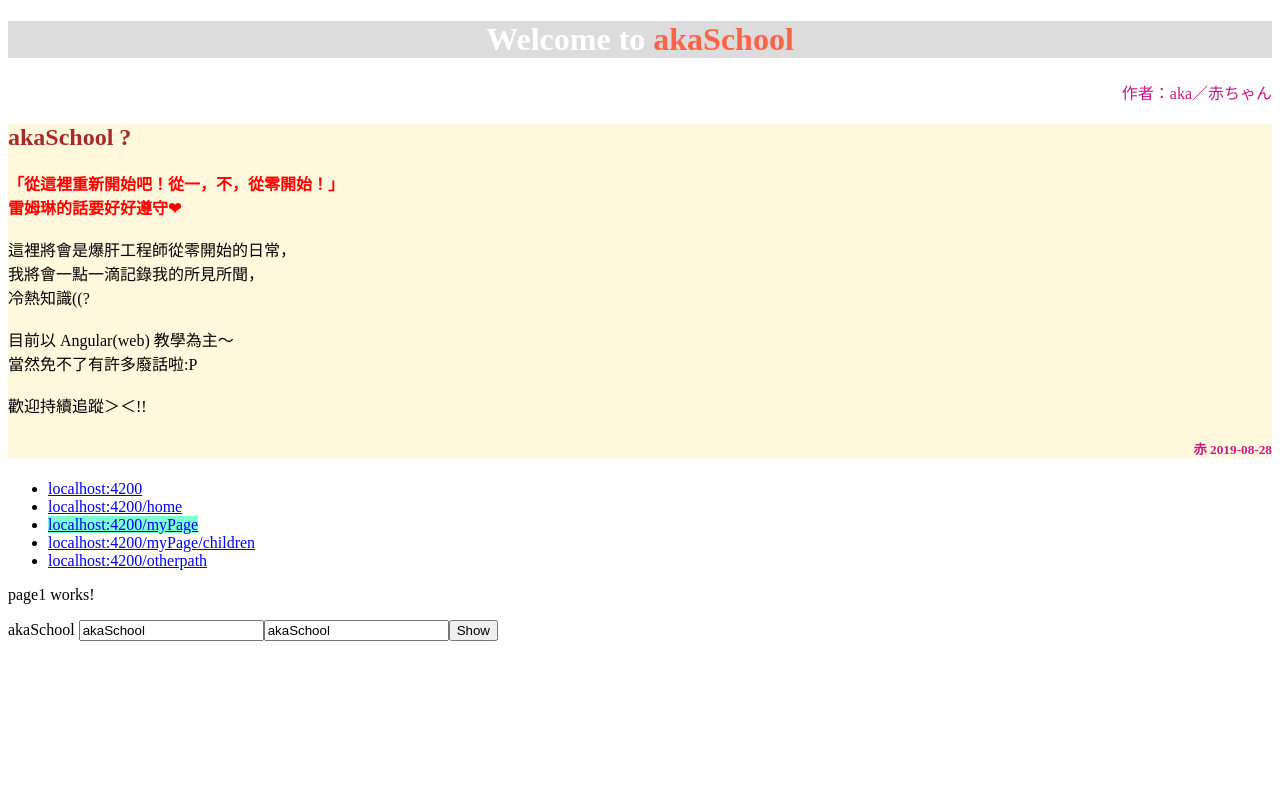
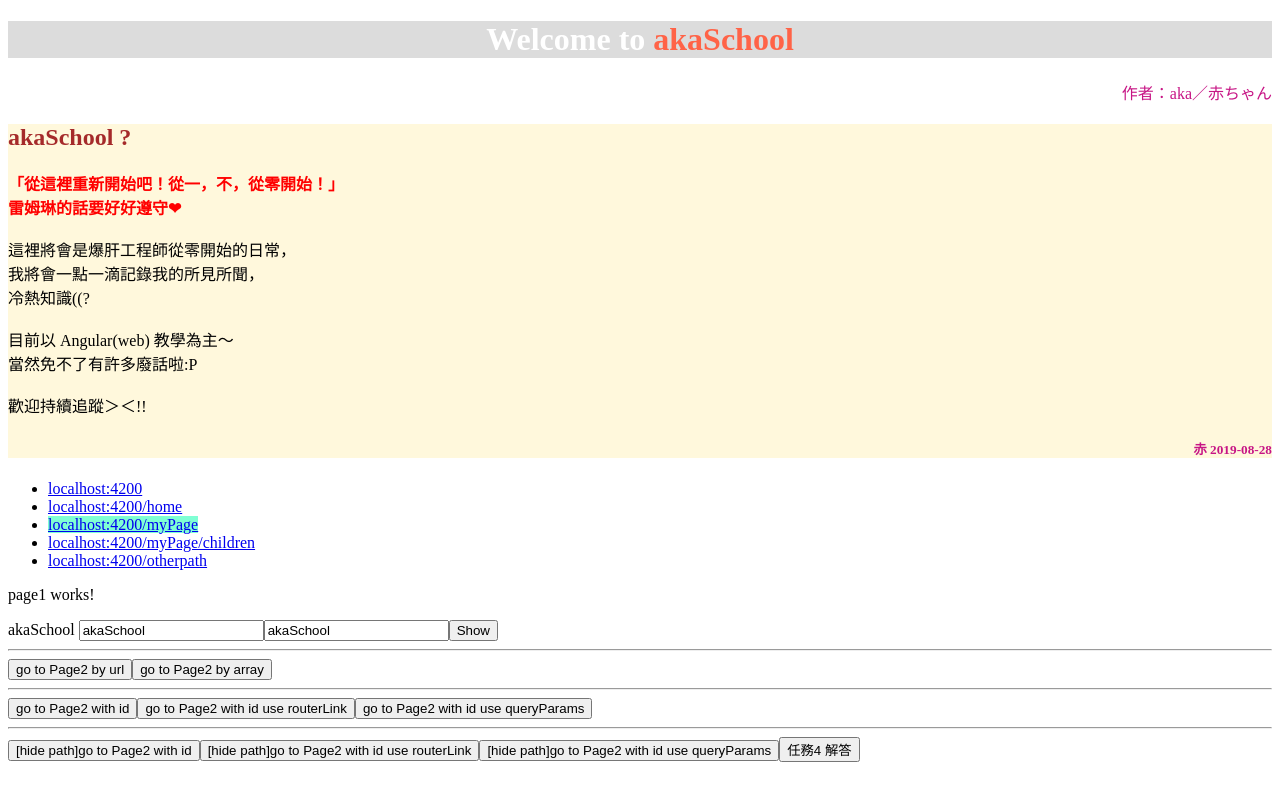
Before and after one commit to jenny86520/testMyWebsite, an Angular app: page /myPage in a window 1280 px wide. Built offline with nearby package versions, Linux system fonts and the light colour scheme.

Commit message:
Add Router and ActiveRoute & andwer for 4 (Post: 0x05)

```diff
--- a/src/app/app-routing.module.ts
+++ b/src/app/app-routing.module.ts
@@ -25,6 +25,10 @@
       {
         path: 'children',
         component: Page2Component
+      },
+      {
+        path: 'children/:id',
+        component: Page2Component
       }
     ]
   },
--- a/src/app/page1/page1.component.html
+++ b/src/app/page1/page1.component.html
@@ -7,3 +7,25 @@
 <input [(ngModel)]='inputString'>
 <!--事件繫結-->
 <button (click)="showMessage('I change U')">Show</button> <!--任務3 解答-->
+<hr>
+<!--路由-->
+<button (click)="goToPage2ByUrl()">go to Page2 by url</button>
+<button (click)="goToPage2ByArray()">go to Page2 by array</button>
+<hr>
+<!--帶參數路由-->
+<button (click)="goToPage2()">go to Page2 with id</button>
+<button [routerLink]="['/','myPage', 'children', id]" >go to Page2 with id use routerLink</button>
+<button [routerLink]="['/','myPage', 'children']" [queryParams]="{ id: this.id }">
+  go to Page2 with id use queryParams
+</button>
+<hr>
+<!--隱藏路由-->
+<button (click)="goToPage2HidePath()">[hide path]go to Page2 with id</button>
+<button [routerLink]="['/','myPage', 'children', id]" skipLocationChange>
+  [hide path]go to Page2 with id use routerLink
+</button>
+<button [routerLink]="['/','myPage', 'children']" [queryParams]="{ id: this.id }"skipLocationChange>
+  [hide path]go to Page2 with id use queryParams
+</button>
+<!--任務4 解答-->
+<button (click)="goToPage2WithInput(inputString)">任務4 解答</button>
--- a/src/app/page1/page1.component.ts
+++ b/src/app/page1/page1.component.ts
@@ -1,4 +1,5 @@
 import { Component, OnInit } from '@angular/core';
+import { Router } from '@angular/router';
 
 @Component({
   selector: 'app-page1',
@@ -7,7 +8,8 @@
 })
 export class Page1Component implements OnInit {
   inputString: string = 'akaSchool';
-  constructor() { }
+  id = '123';
+  constructor(private router: Router) { }
 
   ngOnInit() {
   }
@@ -16,4 +18,25 @@
   showMessage(message: string) {
     this.inputString = message;
   }
+  // 路由
+  goToPage2ByUrl() {
+    this.router.navigateByUrl('myPage/children');
+  }
+
+  goToPage2ByArray() {
+    this.router.navigate(['myPage', 'children']);
+  }
+  // 帶參數路由
+  goToPage2() {
+    this.router.navigate(['myPage', 'children', this.id]);
+  }
+  // 影藏路由
+  goToPage2HidePath() {
+    this.router.navigate(['myPage', 'children', this.id], { skipLocationChange: true });
+  }
+
+  // 任務4 解答
+  goToPage2WithInput(inputString: string) {
+    this.router.navigate(['myPage', 'children', inputString], { skipLocationChange: true });
+  }
 }
--- a/src/app/page2/page2.component.html
+++ b/src/app/page2/page2.component.html
@@ -1 +1,5 @@
 <p>page2 works!</p>
+<hr>
+<b>id = {{id}}</b>
+<br>
+<b>queryid = {{queryid}}</b>
--- a/src/app/page2/page2.component.ts
+++ b/src/app/page2/page2.component.ts
@@ -1,4 +1,5 @@
 import { Component, OnInit } from '@angular/core';
+import { ActivatedRoute } from '@angular/router';
 
 @Component({
   selector: 'app-page2',
@@ -6,8 +7,18 @@
   styleUrls: ['./page2.component.css']
 })
 export class Page2Component implements OnInit {
-
-  constructor() { }
+  id: string;
+  queryid: string;
+  constructor(private route: ActivatedRoute) {
+    // 使用路徑參數
+    this.route.paramMap.subscribe(param => {
+      this.id = param.get('id');
+    });
+    // 使用查詢參數
+    this.route.queryParamMap.subscribe(queryParam => {
+      this.queryid = queryParam.get('id');
+    });
+  }
 
   ngOnInit() {
   }
```
